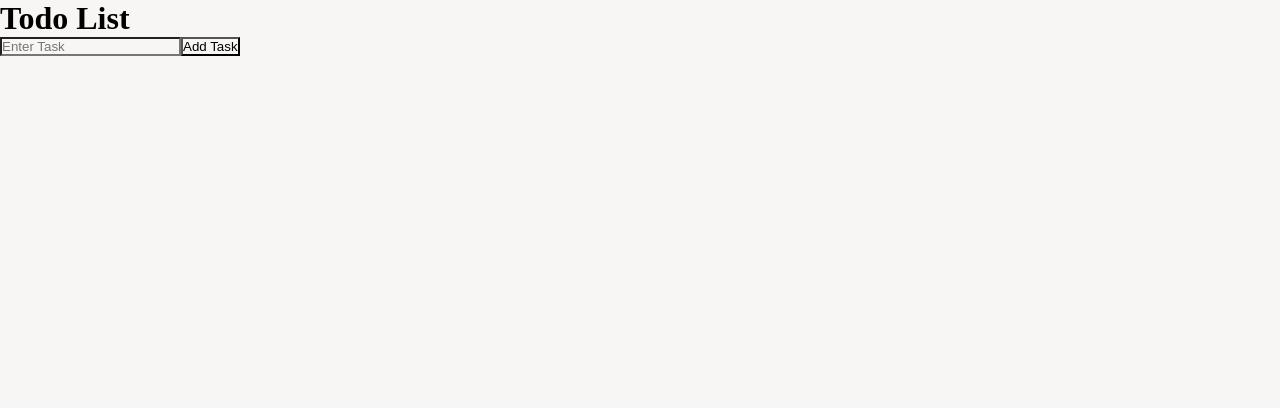
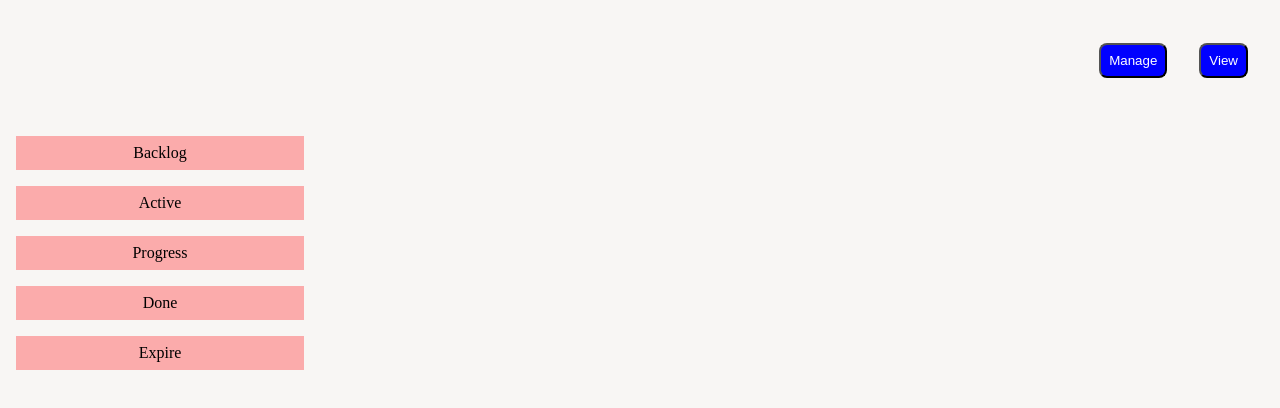
Before and after one commit to sahiba2503/TodoTasks, a React (Vite) app: page /View/Active in a window 1280 px wide. Shown: the top 408 px of the page. Built offline with nearby package versions, Linux system fonts and the light colour scheme.

Commit message:
add logic for updating the task but not completed yes

```diff
--- a/src/App.jsx
+++ b/src/App.jsx
@@ -1,119 +1,116 @@
-//chenge project router components name.
-//implement update and done task.
-// import Navbar from "./assets/component/Navbar";
-// import Maincomponent from "./assets/component/Maincomponent";
-// import { useEffect } from "react";
-// import { useLocation,useNavigate } from "react-router-dom";
-// function App() {
-//   let location = useLocation();
-//   let navigate = useNavigate();
-//   useEffect(()=>{
-//     if(location.pathname === "/"){
-//       navigate("/Manage");
-//     }
-//   },[location.pathname])
-//   return (
-//     <div>
-//       <Navbar />
-//       <Maincomponent />
-//     </div>
-//   )
-// }
-
-// export default App
+// chenge project router components name.
+// implement update and done task.
+import Navbar from "./assets/component/Navbar";
+import Maincomponent from "./assets/component/Maincomponent";
+import { useEffect } from "react";
+import { useLocation,useNavigate } from "react-router-dom";
+function App() {
+  let location = useLocation();
+  let navigate = useNavigate();
+  useEffect(()=>{
+    if(location.pathname === "/"){
+      navigate("/Manage");
+    }
+  },[location.pathname])
+  return (
+    <div>
+      <Navbar />
+      <Maincomponent />
+    </div>
+  )
+}
+export default App
 
 
 
 
-import  { useState } from "react";
+// import  { useState } from "react";
+// function App() {
+//   const [todolist, setTodolist] = useState([]);
+//   const [task, setTask] = useState("");
+//   const [editIndex, setEditIndex] = useState(null);
 
-function App() {
-  const [todolist, setTodolist] = useState([]);
-  const [task, setTask] = useState("");
-  const [editIndex, setEditIndex] = useState(null);
+//   // Add or Update Task
+//   const saveToDoList = (event) => {
+//     event.preventDefault();
 
-  // Add or Update Task
-  const saveToDoList = (event) => {
-    event.preventDefault();
+//     if (task.trim() === "") {
+//       return;
+//     }
+//     if (editIndex !== null) {
+//       // Update existing task
+//       const updatedList = [...todolist];
+//       updatedList[editIndex] = task;
+//       setTodolist(updatedList);
 
-    if (task.trim() === "") {
-      return;
-    }
+//       setEditIndex(null);
+//       setTask("");
+//     } else {
+//       // Add new task
+//       if (!todolist.includes(task)) {
+//         setTodolist([...todolist, task]);
+//         setTask("");
+//       } else {
+//         alert("Task already exists");
+//       }
+//     }
+//   };
 
-    if (editIndex !== null) {
-      // Update existing task
-      const updatedList = [...todolist];
-      updatedList[editIndex] = task;
-      setTodolist(updatedList);
+//   // Delete Task
+//   const DeleteList = (index) => {
+//     const finalList = todolist.filter((item, i) => i !== index);
+//     setTodolist(finalList);
 
-      setEditIndex(null);
-      setTask("");
-    } else {
-      // Add new task
-      if (!todolist.includes(task)) {
-        setTodolist([...todolist, task]);
-        setTask("");
-      } else {
-        alert("Task already exists");
-      }
-    }
-  };
+//     // Reset edit mode if deleted task was being edited
+//     if (editIndex === index) {
+//       setEditIndex(null);
+//       setTask("");
+//     }
+//   };
 
-  // Delete Task
-  const DeleteList = (index) => {
-    const finalList = todolist.filter((item, i) => i !== index);
-    setTodolist(finalList);
+//   // Fill input for editing
+//   const handleUpdateTask = (index) => {
+//     setTask(todolist[index]);
+//     setEditIndex(index);
+//   };
 
-    // Reset edit mode if deleted task was being edited
-    if (editIndex === index) {
-      setEditIndex(null);
-      setTask("");
-    }
-  };
+//   return (
+//     <div className="app">
+//       <h1>Todo List</h1>
 
-  // Fill input for editing
-  const handleUpdateTask = (index) => {
-    setTask(todolist[index]);
-    setEditIndex(index);
-  };
+//       <form onSubmit={saveToDoList}>
+//         <input
+//           type="text"
+//           name="toname"
+//           value={task}
+//           onChange={(e) => setTask(e.target.value)}
+//           placeholder="Enter Task"
+//         />
 
-  return (
-    <div className="app">
-      <h1>Todo List</h1>
+//         <button type="submit">
+//           {editIndex !== null ? "Update Task" : "Add Task"}
+//         </button>
+//       </form>
 
-      <form onSubmit={saveToDoList}>
-        <input
-          type="text"
-          name="toname"
-          value={task}
-          onChange={(e) => setTask(e.target.value)}
-          placeholder="Enter Task"
-        />
+//       <div className="outerDiv">
+//         {todolist.map((value, index) => (
+//           <div key={index}>
+//             <li>
+//               {value} -- {index}
+//             </li>
 
-        <button type="submit">
-          {editIndex !== null ? "Update Task" : "Add Task"}
-        </button>
-      </form>
+//             <button onClick={() => DeleteList(index)}>
+//               Delete
+//             </button>
 
-      <div className="outerDiv">
-        {todolist.map((value, index) => (
-          <div key={index}>
-            <li>
-              {value} -- {index}
-            </li>
+//             <button onClick={() => handleUpdateTask(index)}>
+//               Update
+//             </button>
+//           </div>
+//         ))}
+//       </div>
+//     </div>
+//   );
+// }
 
-            <button onClick={() => DeleteList(index)}>
-              Delete
-            </button>
-
-            <button onClick={() => handleUpdateTask(index)}>
-              Update
-            </button>
-          </div>
-        ))}
-      </div>
-    </div>
-  );
-}
-
-export default App;
+// export default App;
--- a/src/assets/component/ActiveTask.jsx
+++ b/src/assets/component/ActiveTask.jsx
@@ -28,7 +28,7 @@ function ActiveTask(props) {
                 <span onClick={() => props.handleMovePre(index, "backlog")}>
                   ⬅️
                 </span>
-                <span>⬆️</span>
+                <span onClick={()=>props.handleUpdateTask(index)}>⬆️</span>
                 <span onClick={() => props.handleMoveNext(index, "progress")}>
                   ➡️
                 </span>{" "}
--- a/src/assets/component/Maincomponent.jsx
+++ b/src/assets/component/Maincomponent.jsx
@@ -6,6 +6,7 @@ import { useNavigate } from "react-router-dom";
 function Maincomponent() {
   let navigate = useNavigate();
   let [tasks, setTasks] = useState([]);
+  let [editIndex,setEditIndex] = useState(null);
   let [taskDetail, setTaskDetail] = useState({
     name: "",
     dueDate: "",
@@ -108,6 +109,7 @@ function Maincomponent() {
   };
 
   function CreateButtonClicked() {
+    if(editIndex === null){
     if (
       taskDetail.name.trim() &&
       taskDetail.dueDate.trim() &&
@@ -126,6 +128,29 @@ function Maincomponent() {
       alert("please Enter Task detail");
     }
   }
+  else{
+      const updatedlist = [...tasks];
+      updatedlist[editIndex].name = taskDetail.name;
+       updatedlist[editIndex].dueDate = taskDetail.dueDate;
+        updatedlist[editIndex].currDate = taskDetail.currDate;
+         updatedlist[editIndex].description = taskDetail.description;
+      setTasks(updatedlist);
+        setEditIndex(null);
+
+  }
+}
+  const handleUpdateTask = (index)=>{
+      setTaskDetail({
+       name: tasks[index].name,
+    dueDate: tasks[index].dueDate,
+    currDate: "updated",
+    description: tasks[index].description,
+     status: tasks[index].status,
+       }
+    )
+     setEditIndex(index);
+      navigate("/Manage");
+  };
   return (
     <TodoRouter
       handleUpdateName={handleUpdateName}
@@ -137,7 +162,7 @@ function Maincomponent() {
       handleMoveNext={handleMoveNext}
       handleMovePre={handleMovePre}
       handleTaskDeleted={handleTaskDeleted}
-
+     handleUpdateTask={handleUpdateTask}
     />
   );
 }
--- a/src/assets/component/TodoRouter.jsx
+++ b/src/assets/component/TodoRouter.jsx
@@ -84,7 +84,7 @@ function TodoRouter(props) {
               handleMoveNext={props.handleMoveNext}
               handleMovePre={props.handleMovePre}
               handleTaskDeleted={props.handleTaskDeleted}
-
+             handleUpdateTask={props.handleUpdateTask}
             />
           }
         />
```
